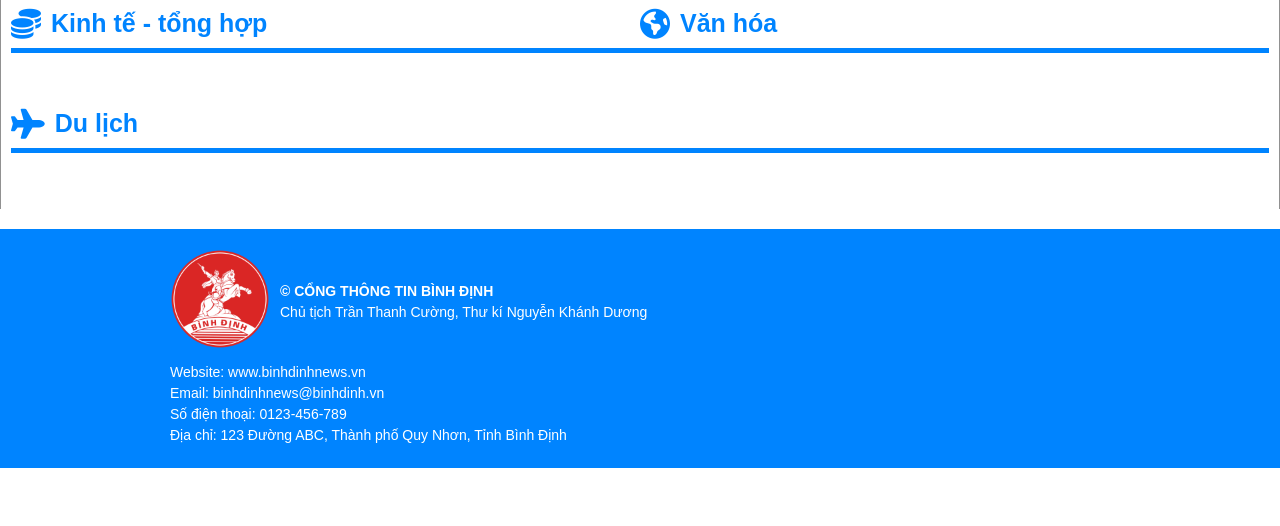
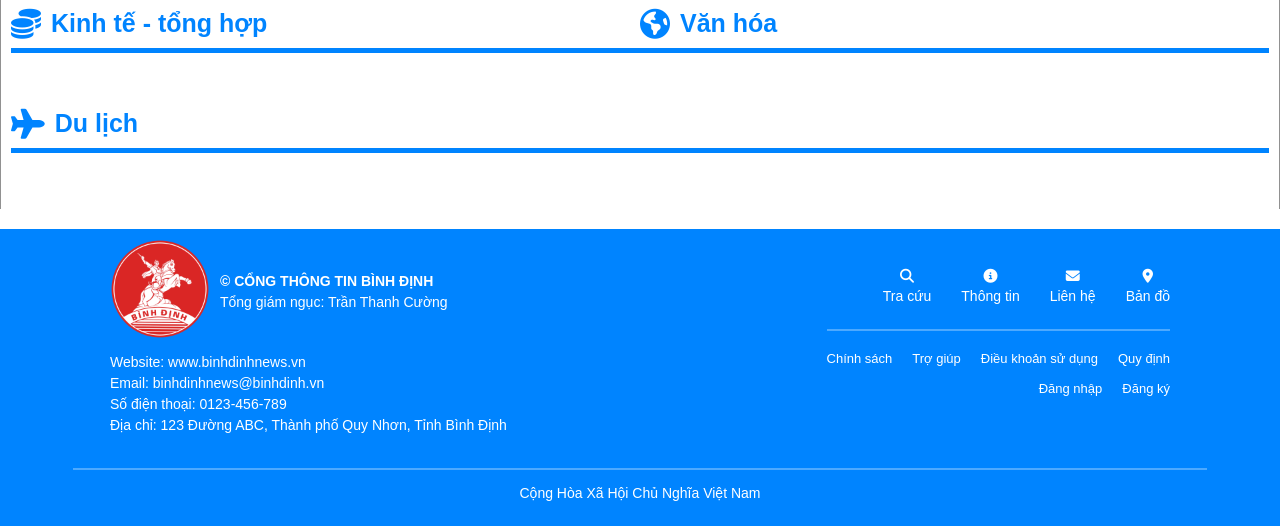
Before and after one commit to YangKlee/BinhDinhNews, a PHP site: page / in a window 1280 px wide. Shown: the part 819-1345 px from the top of the page. Before the commit the page ends 1287 px from the top, so only its background shows below. Run offline with PHP 8.4, Linux system fonts and the light colour scheme; some libraries are stand-ins or nearby versions.

Commit message:
Update footer beta

```diff
--- a/app/views/partials/footer.php
+++ b/app/views/partials/footer.php
@@ -1,16 +1,17 @@
 <body>
-        <footer class="footer">
+    <footer class="footer">
+        <div class="footer-top">
             <div class="footer-left">
                 <div class="head">
                     <div><img src="./images/logo.webp" alt="Logo" class="footer-logo"></div>
                     <div>
                         <h2>
-                        <span>© CỔNG THÔNG TIN BÌNH ĐỊNH</span>
+                            <span>© CỔNG THÔNG TIN BÌNH ĐỊNH</span>
                         </h2>
                         <p>
-                        Chủ tịch Trần Thanh Cường, Thư kí Nguyễn Khánh Dương
+                            Tổng giám ngục: Trần Thanh Cường
                         </p>
-                </div>
+                    </div>
                 </div>
 
                 <div class="footer-content">
@@ -20,5 +21,51 @@
                     <p>Địa chỉ: 123 Đường ABC, Thành phố Quy Nhơn, Tỉnh Bình Định</p>
                 </div>
             </div>
-        </footer>
-    </body>
+
+            <div class="footer-right">
+                <div class="top-menu">
+                    <div class="footer-item">
+                        <i class="fas fa-search"></i>
+                        <p>Tra cứu</p>
+                    </div>
+
+                    <div class="footer-item">
+                        <i class="fas fa-info-circle"></i>
+                        <p>Thông tin</p>
+                    </div>
+
+                    <div class="footer-item">
+                        <i class="fas fa-envelope"></i>
+                        <p>Liên hệ</p>
+                    </div>
+
+                    <div class="footer-item">
+                        <i class="fas fa-map-marker-alt"></i>
+                        <p>Bản đồ</p>
+                    </div>
+                </div>
+
+                <hr class="footer-divider">
+
+                <div class="bottom-menu">
+                    <a href="#">Chính sách</a>
+                    <a href="#">Trợ giúp</a>
+                    <a href="#">Điều khoản sử dụng</a>
+                    <a href="#">Quy định</a>
+                </div>
+
+                <div class="auth-menu">
+                    <a href="#">Đăng nhập</a>
+                    <a href="#">Đăng ký</a>
+                </div>
+            </div>
+        </div>
+
+         <hr class="footer-special-divider">
+
+        <div class="footer-bottom">
+
+            <p>Cộng Hòa Xã Hội Chủ Nghĩa Việt Nam</p>
+        </div>
+    </footer>
+</body>
--- a/public/css/footer-style.css
+++ b/public/css/footer-style.css
@@ -1,19 +1,24 @@
 .footer {
-    position: relative;
-    bottom: 0px;
-    width: 100%;
+    display: flex;
+    flex-direction: column;
     background-color: rgb(0, 132, 255);
     color: white;
-    padding: 20px;
-    text-align: left;
+    padding: 10px;
     font-family: Arial, sans-serif;
+}
+
+.footer-top {
+    display: flex;
+    justify-content: space-between;
+    align-items: flex-start;
 }
 
 .footer-left {
     display: block;
     width: fit-content;
-    margin: 0 150px;
+    margin: 0 100px;
 }
+
 .head {
     display: flex;
     align-items: center;
@@ -48,3 +53,72 @@
     height: auto;
     margin-bottom: 10px;
 }
+
+.footer-right {
+    display: flex;
+    flex-direction: column;
+    align-items: flex-end;
+    text-align: right;
+    gap: 10px;
+    padding-top: 30px;
+    margin: 0 100px;
+}
+
+.top-menu {
+    display: flex;
+    gap: 30px;
+}
+
+.footer-item {
+    display: flex;
+    flex-direction: column;
+    align-items: center;
+    color: white;
+    font-size: 14px;
+}
+
+.footer-divider {
+    width: 100%;
+    border: 0.5px solid rgba(255, 255, 255, 0.3);
+    margin: 10px 0;
+}
+
+.bottom-menu {
+    display: flex;
+    gap: 20px;
+}
+
+.bottom-menu a {
+    color: white;
+    text-decoration: none;
+    font-size: 13px;
+}
+
+.auth-menu {
+    display: flex;
+    gap: 20px;
+    margin-top: 5px;
+    color: white;
+    font-size: 13px;
+}
+
+.auth-menu a {
+    color: white;
+    text-decoration: none;
+}
+
+.footer-special-divider {
+    align-self: center;
+    width: 90%;
+    border: 0.5px solid rgba(255, 255, 255, 0.3);
+    margin: 0;
+    margin-top: 30px;
+    margin-bottom: 10px;
+}
+
+.footer-bottom {
+    text-align: center;
+    padding-bottom: 10px;
+    font-size: 13px;
+    color: white;
+}
```
